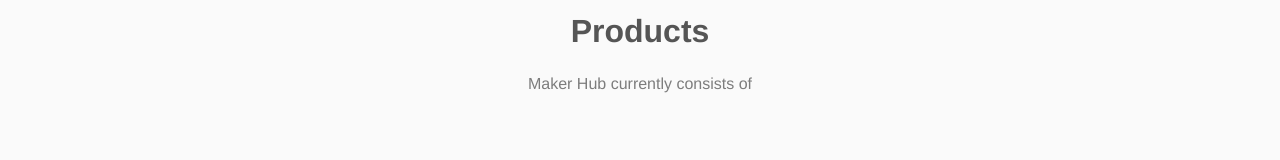
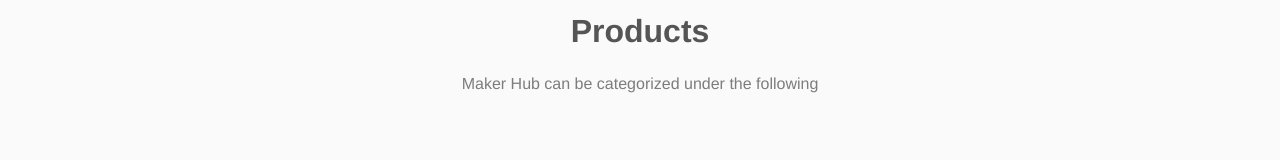
Before and after one commit to Shipr-Hub/Shipr-Hub.github.io, a plain HTML site: page index.html in a window 1280 px wide. Shown: the part 752-912 px from the top of the page. Drawn offline with Linux system fonts and the light colour scheme.

Commit message:
editing description

```diff
--- a/index.html
+++ b/index.html
@@ -39,7 +39,7 @@
     <div class="flex-title">Products
     </div>
 
-    <div class="flex-desc">Maker Hub currently consists of
+    <div class="flex-desc">Maker Hub can be categorized under the following
     </div>
 
 
```
